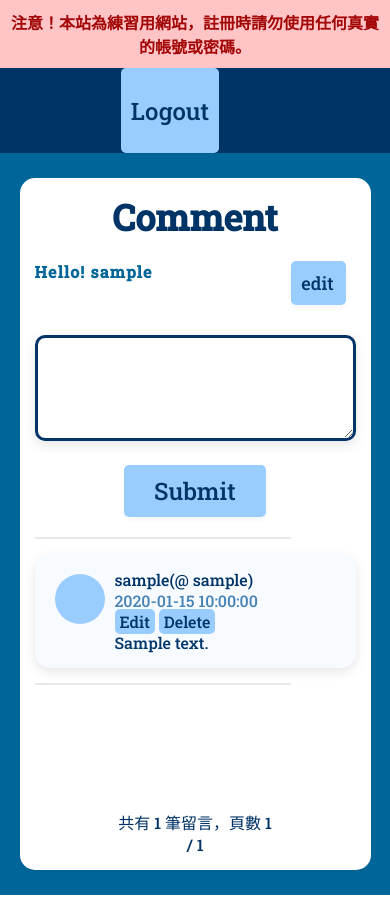
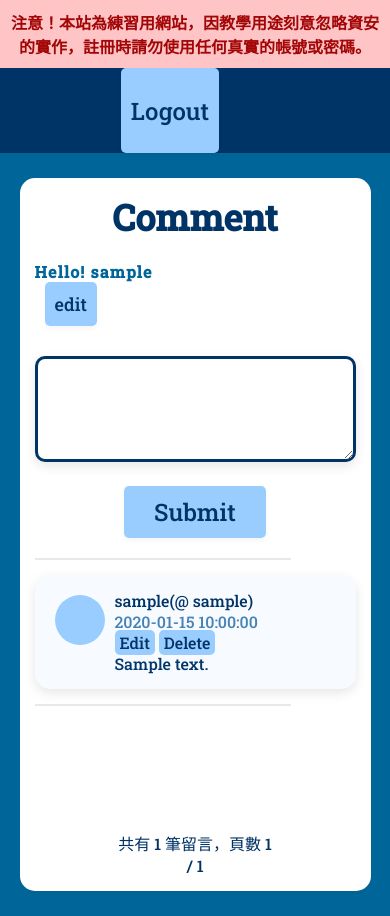
Before and after one commit to estella00911/project, a PHP site: page / in a window 390 px wide. Before the commit the page ends 895 px from the top, so only its background shows below. Run offline with PHP 8.4, Linux system fonts and the light colour scheme; the visitor is signed in with stand-in values (Sample User, id 1); tables that the repository leaves empty or names only in its code hold one stand-in row (values such as "Sample post"); a stand-in replaces the project's code that opens the database connection.

Commit message:
修改UNI KEY、編輯暱稱、停權功能、編輯README.md

```diff
--- a/board/index.php
+++ b/board/index.php
@@ -77,7 +77,7 @@
 
 <body>
   <div class='warning'>
-    <strong><header>注意！本站為練習用網站，註冊時請勿使用任何真實的帳號或密碼。</header></strong>
+    <strong><header>注意！本站為練習用網站，因教學用途刻意忽略資安的實作，註冊時請勿使用任何真實的帳號或密碼。</header></strong>
   </div>
   <main>
     <div class='board__navbar'>
@@ -96,7 +96,7 @@
     <h1>Comment</h1>
     <?php if ($username) { ?>
     <div class='board__input-row'>
-      <span class='bg-color'>Hello! <?php echo escape($user['nickname']); ?></span>
+      <span class='bg-color ellipsis'>Hello! <?php echo escape($user['nickname']); ?></span>
       <a class='board__btn board__showEdit-btn'>edit</a>
       <div>
         <form method='POST' class='board__new-nickname-form hide' action='handle_update_user.php'>
@@ -203,6 +203,10 @@
       if (e.target.classList.contains('board__showEdit-btn')) {
         e.target.nextElementSibling.firstChild.nextElementSibling.classList.toggle('hide');
       }
+      let targetShowNickname = e.target.previousElementSibling;
+      if(e.target.previousElementSibling.classList.contains('bg-color')) {
+        targetShowNickname.classList.toggle('ellipsis');
+      }
     })
   </script>
 </body>
--- a/board/index_admin.php
+++ b/board/index_admin.php
@@ -100,7 +100,7 @@
               <td><a class='board__edit-btn' href='handle_suspend.php?id=<?php echo escape($row['id'])?>'>suspend</a></td>
               <!-- original: 1 true=  「不能留言」要改成「可以留言」 -->
               <?php } else { ?>
-              <td><a class='board__edit-btn' href='handle_message_permission.php?id=<?php echo escape($row['id'])?>'>allow</a></td>
+              <td><a class='board__edit-btn' href='handle_suspend.php?id=<?php echo escape($row['id'])?>'>allow</a></td>
               <?php } ?>
             </tr>
             <?php } ?>
--- a/board/style.css
+++ b/board/style.css
@@ -38,7 +38,6 @@ body {
 
 .board__btn {
   display: inline-block;
-  float: right;
   text-decoration: none;
   color: #003366;
   background: #99ccff;
@@ -108,9 +107,6 @@ body {
   font-weight: 700;
   color: #003366;
   width: 80%;
-  overflow: hidden;
-  text-overflow: ellipsis;
-  white-space: nowrap;
 }
 
 .board__input {
@@ -241,7 +237,6 @@ a.card__btn {
 
 .pagi__btn-leftArrow,
 .pagi__btn-rightArrow {
-  /* width: 160px; */
   display: flex;
   align-items: center;
   border: #003266 1px solid;
@@ -324,7 +319,7 @@ table.tb__users tbody td {
 .ellipsis {
   display: -webkit-box;
   -webkit-box-orient: vertical;
-  -webkit-line-clamp: 3;
+  -webkit-line-clamp: 2;
   overflow: hidden;
 }
 
@@ -357,12 +352,8 @@ table.tb__users tbody td {
   .wrapper {
     width: 80%;
   }
-  /* .board {
-    width: 85%;
-  } */
+
   .pagi__btn-rightArrow {
-    /* align-items: center; */
-    /* flex-direction: column; */
     padding: 5px;
     transform: translate(50px);
   }
@@ -388,10 +379,11 @@ table.tb__users tbody td {
     display: grid;
   }
 
-  tr > th {
-    display
-  }
-  table.tb__users tbody td  {
+  /* tr > th {
+    /* display:block
+  } */
+
+  table.tb__users tbody td {
     text-align: left;
   }
 
@@ -400,24 +392,23 @@ table.tb__users tbody td {
   }
   tr > td:nth-child(1)::before {
     font-size: 14px;
-    content: 'id: ';
+    content: "id: ";
   }
   tr > td:nth-child(2)::before {
-    content: 'username: ';
+    content: "username: ";
     font-size: 14px;
-
   }
   tr > td:nth-child(3)::before {
     font-size: 14px;
-    content: 'nickname: ';
+    content: "nickname: ";
   }
   tr > td:nth-child(4)::before {
     font-size: 14px;
-    content: 'status: ';
+    content: "status: ";
   }
   tr > td:nth-child(5)::before {
     font-size: 14px;
-    content: 'permission: ';
+    content: "permission: ";
   }
   .pagi__btn-rightArrow {
     align-items: center;
@@ -447,7 +438,7 @@ table.tb__users tbody td {
     float: none;
     padding: 10px;
     text-align: center;
-    display: flex;
+    display: inline-flex;
     align-items: center;
   }
 
```
Also changed, not shown: board/update_comment.php (+6 -2 lines), README.md.
